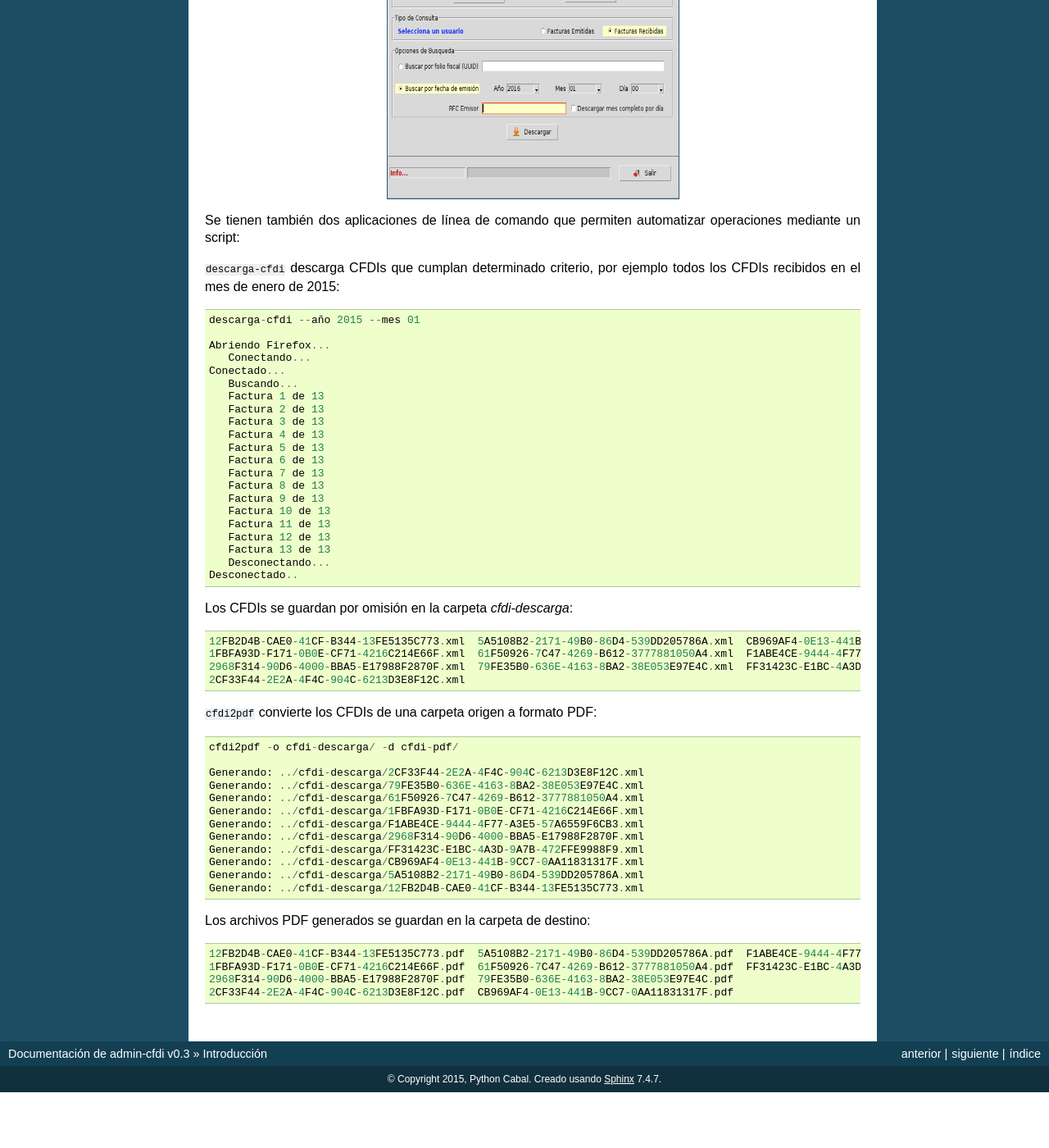
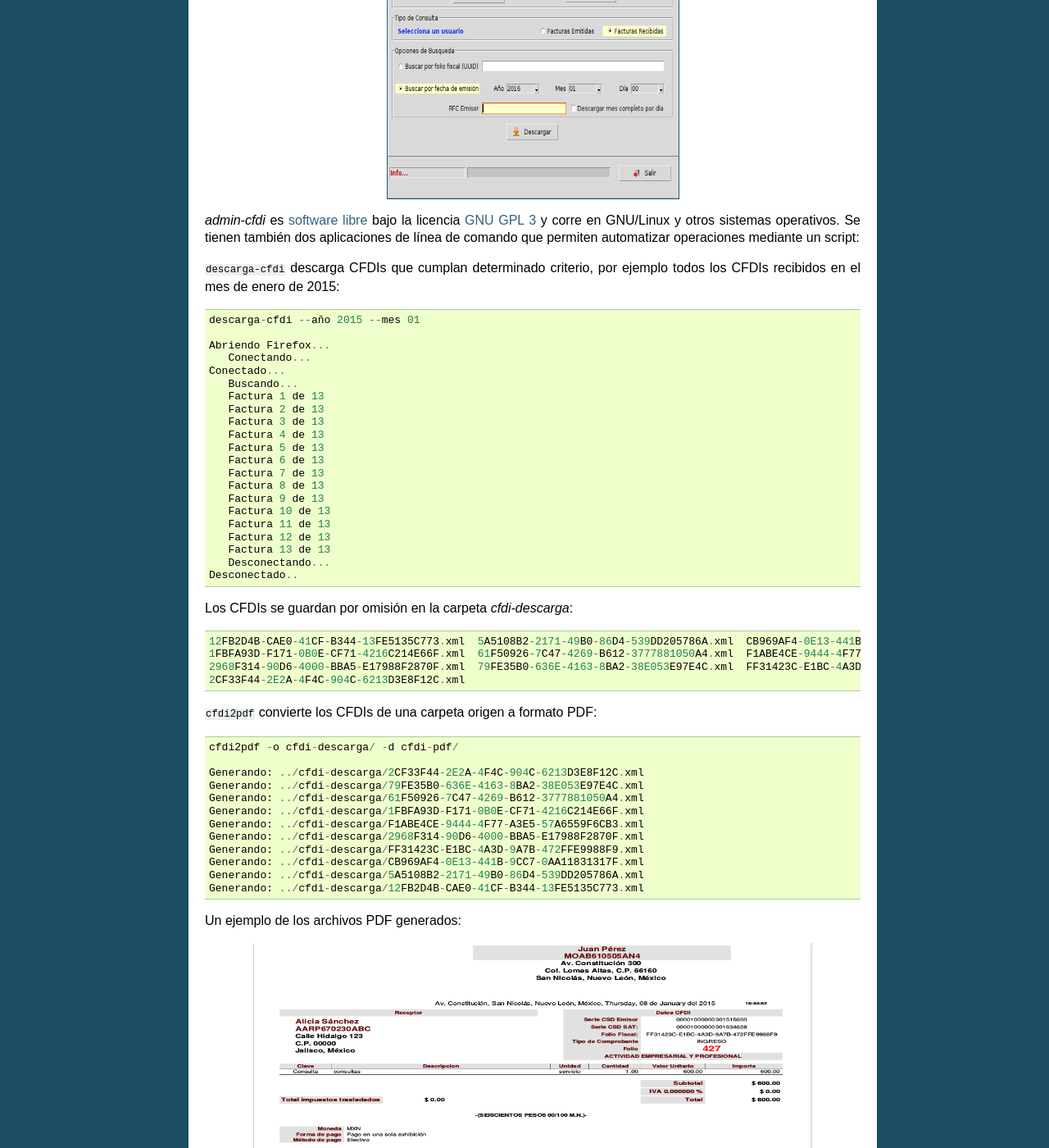
Before and after one commit to LinuxCabal/admin-cfdi, a Sphinx documentation site: the page built from docs/intro.rst, in a window 1280 px wide and 1400 px high, scrolled down 308 px. Shown: the whole window at 82% size. Built offline with Sphinx 7.4.7, drawn with Linux system fonts in a browser that asks for light colours; before the commit the page ends 1640 px from its top, so only the background shows below that; some of the changed text lies outside the part shown.

Commit message:
Agregar ejemplo de PDF y mencionar la licencia

```diff
--- a/docs/intro.rst
+++ b/docs/intro.rst
@@ -15,8 +15,13 @@ permite también, descargar desde correos electrónicos, validarlos y administra
 	   :scale: 50 %
 	   :alt: Haz clic para agrandar
 
+`admin-cfdi` es `software libre`_ bajo la licencia `GNU GPL 3`_ y corre en GNU/Linux y
+otros sistemas operativos.
 Se tienen también dos aplicaciones de línea de comando que permiten
 automatizar operaciones mediante un script:
+
+.. _software libre: https://www.gnu.org/philosophy/free-sw.es.html
+.. _GNU GPL 3: https://www.gnu.org/licenses/gpl.html
 
 ``descarga-cfdi`` descarga CFDIs que cumplan determinado criterio, por
 ejemplo todos los CFDIs recibidos en el mes de enero de 2015::
@@ -65,9 +70,11 @@ Los CFDIs se guardan por omisión en la carpeta `cfdi-descarga`::
   Generando: ../cfdi-descarga/5A5108B2-2171-49B0-86D4-539DD205786A.xml
   Generando: ../cfdi-descarga/12FB2D4B-CAE0-41CF-B344-13FE5135C773.xml
 
-Los archivos PDF generados se guardan en la carpeta de destino::
+Un ejemplo de los archivos PDF generados:
 
-  12FB2D4B-CAE0-41CF-B344-13FE5135C773.pdf  5A5108B2-2171-49B0-86D4-539DD205786A.pdf  F1ABE4CE-9444-4F77-A3E5-57A6559F6CB3.pdf
-  1FBFA93D-F171-0B0E-CF71-4216C214E66F.pdf  61F50926-7C47-4269-B612-3777881050A4.pdf  FF31423C-E1BC-4A3D-9A7B-472FFE9988F9.pdf
-  2968F314-90D6-4000-BBA5-E17988F2870F.pdf  79FE35B0-636E-4163-8BA2-38E053E97E4C.pdf
-  2CF33F44-2E2A-4F4C-904C-6213D3E8F12C.pdf  CB969AF4-0E13-441B-9CC7-0AA11831317F.pdf
+.. image:: img/ejemplo-pdf.png
+           :align: center
+           :width: 1366
+	   :height: 768
+	   :scale: 50 %
+	   :alt: Haz clic para agrandar
```
Also changed, not shown: other parts of docs/intro.rst (+1 -1 lines), docs/img/ejemplo-pdf.png (added).
